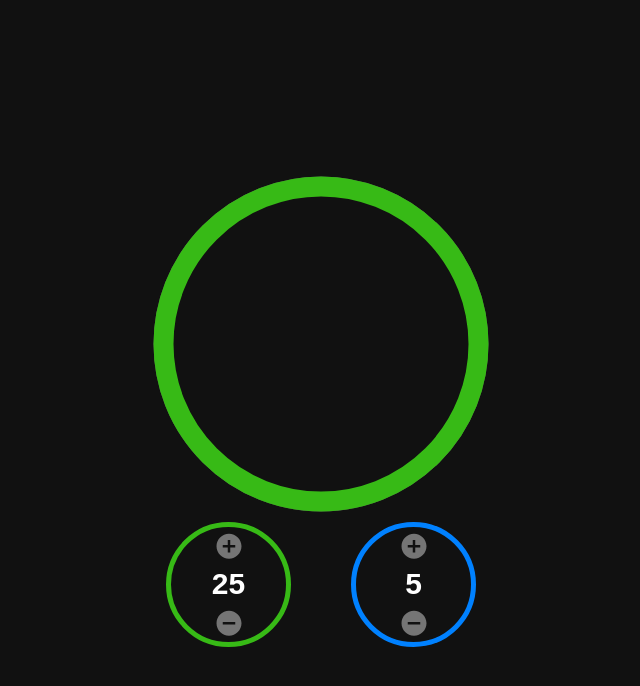
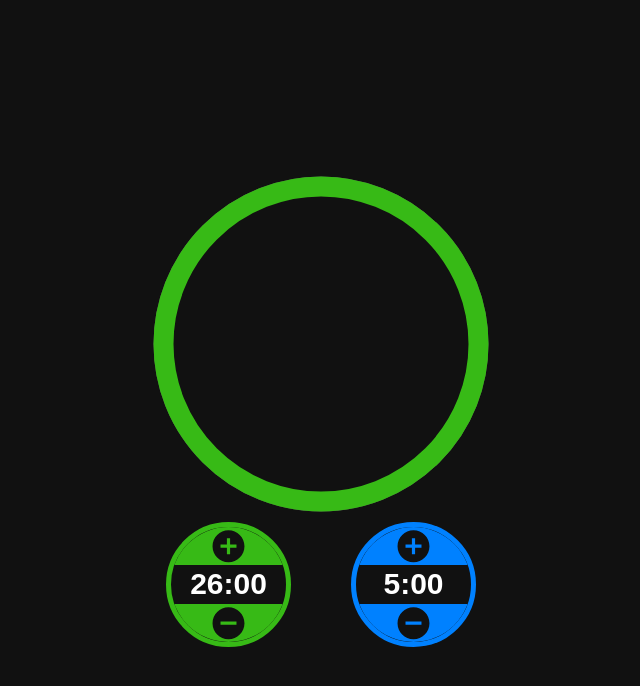
Before and after one commit to mreisz7/pomodoro-project, a plain HTML site: page index.html in a window 1280 px wide. Both pictures are taken after a click on the icon 555 px from the left and 546 px from the top of the page. Shown: the whole page, without its empty margins (327-967 px from the left). Drawn offline with nearby package versions, Linux system fonts and the light colour scheme.

Commit message:
Add increase and decrease timer length functionality
You can now increase and decrease the length of the session and break timers, though they aren't hooked up to the timer yet.

```diff
--- a/assets/css/pomodoro.scss
+++ b/assets/css/pomodoro.scss
@@ -91,6 +91,7 @@ body {
       width: 125px;
       border: 5px solid;
       border-radius: 50%;
+      overflow: hidden;
     }
 
     #session-length-container {
@@ -99,10 +100,30 @@ body {
       border-color: $session-circle;
     }
 
+    #increase-session-length,
+    #decrease-session-length {
+      background-color: $session-circle;
+      width: 100%;
+
+      &:hover {
+        background-color: darken($session-circle, 10%);
+      }
+    }
+
     #break-length-container {
       flex: 1;
       margin-left: 2em;
       border-color: $break-circle;
+    }
+
+    #increase-break-length,
+    #decrease-break-length {
+      background-color: $break-circle;
+      width: 100%;
+
+            &:hover {
+              background-color: darken($break-circle, 10%);
+            }
     }
 
     .increase-length,
@@ -111,12 +132,7 @@ body {
       cursor: pointer;
       height: 2em;
       width: 2em;
-    }
-
-    .increase-length:hover,
-    .decrease-length:hover {
-      transform: scale(1.1);
-      transform-origin: center center;
+      fill: $background-color;
     }
 
     .length-display {
--- a/assets/js/pomodoro.js
+++ b/assets/js/pomodoro.js
@@ -1,5 +1,7 @@
-var timerLength = 60;
+var timerLength = 25 * 60;
 var timerStart = timerLength;
+var sessionLength;
+var breakLength;
 var circumference = Math.round(document.getElementById('countdown-circle').getBBox().width * 3.14159);
 var timer;
 var timerRunning = false;
@@ -7,19 +9,13 @@ var timerRunning = false;
 function startTimer() {
   timerRunning = true;
   timer = setInterval(function() {
-
     $('#time-remaining').text(formatSeconds(timerLength));
-
     $('#countdown-circle').css('stroke-dashoffset', -(circumference - (circumference * (timerLength / timerStart))));
-
     if (timerLength == 0) {
       stopTimer();
       return;
     }
-
     timerLength--;
-
-    console.log(timerLength);
   }, 1000);
 };
 
@@ -36,7 +32,6 @@ function formatSeconds(seconds) {
 };
 
 $(document).ready(function() {
-  timerLength = 60;
   $('#countdown-circle').css('stroke-dashoffset', 0);
 
   $('#timer').on('click', function() {
@@ -46,4 +41,33 @@ $(document).ready(function() {
       startTimer();
     }
   })
+
+  $('#increase-session-length').on('click', function() {
+    changeTimerLength("session", "increase");
+  });
+  $('#decrease-session-length').on('click', function() {
+    changeTimerLength("session", "decrease");
+  });
+  $('#increase-break-length').on('click', function() {
+    changeTimerLength("break", "increase");
+  });
+  $('#decrease-break-length').on('click', function() {
+    changeTimerLength("break", "decrease");
+  });
 })
+
+function changeTimerLength(timerType, direction) {
+  var newTimerLength = Number($('#' + timerType + '-length').attr('data-' + timerType + '-length'));
+  if (direction == "increase") {
+    newTimerLength += 1;
+  } else if (direction == "decrease") {
+    newTimerLength -= 1;
+  }
+  $('#' + timerType + '-length').attr('data-' + timerType + '-length', newTimerLength);
+  $('#' + timerType + '-length').html(newTimerLength.toString() + ":00");
+  if (timerType == 'session') {
+    sessionLength = newTimerLength * 60;
+  } else {
+    breakLength = newTimerLength * 60;
+  }
+}
--- a/index.html
+++ b/index.html
@@ -28,22 +28,22 @@
       <!-- Session Length -->
       <div id="session-length-container" class="length-container">
         <svg id="increase-session-length" class="increase-length" xmlns="http://www.w3.org/2000/svg" viewbox="0 0 24 24">
-          <path fill="#757575" d="M12 2.001c-5.514 0-10 4.486-10 10s4.486 10 10 10 10-4.486 10-10-4.486-10-10-10zm5 11h-4v4h-2v-4H7v-2h4v-4h2v4h4v2z"/>
+          <path d="M12 2.001c-5.514 0-10 4.486-10 10s4.486 10 10 10 10-4.486 10-10-4.486-10-10-10zm5 11h-4v4h-2v-4H7v-2h4v-4h2v4h4v2z"/>
         </svg>
-        <h1 id="session-length" class="length-display">25</h1>
+        <h1 id="session-length" class="length-display" data-session-length="25">25:00</h1>
         <svg id="decrease-session-length" class="decrease-length" xmlns="http://www.w3.org/2000/svg" viewbox="0 0 24 24">
-          <path fill="#757575" d="M12 2.001c-5.514 0-10 4.486-10 10s4.486 10 10 10 10-4.486 10-10-4.486-10-10-10zm5 11H7v-2h10v2z"/>
+          <path d="M12 2.001c-5.514 0-10 4.486-10 10s4.486 10 10 10 10-4.486 10-10-4.486-10-10-10zm5 11H7v-2h10v2z"/>
         </svg>
       </div>
 
       <!-- Break Length -->
       <div id="break-length-container" class="length-container">
         <svg id="increase-break-length" class="increase-length" xmlns="http://www.w3.org/2000/svg" viewbox="0 0 24 24">
-          <path fill="#757575" d="M12 2.001c-5.514 0-10 4.486-10 10s4.486 10 10 10 10-4.486 10-10-4.486-10-10-10zm5 11h-4v4h-2v-4H7v-2h4v-4h2v4h4v2z"/>
+          <path d="M12 2.001c-5.514 0-10 4.486-10 10s4.486 10 10 10 10-4.486 10-10-4.486-10-10-10zm5 11h-4v4h-2v-4H7v-2h4v-4h2v4h4v2z"/>
         </svg>
-        <h1 id="break-length" class="length-display">5</h1>
+        <h1 id="break-length" class="length-display" data-break-length="5">5:00</h1>
         <svg id="decrease-break-length" class="decrease-length" xmlns="http://www.w3.org/2000/svg" viewbox="0 0 24 24">
-          <path fill="#757575" d="M12 2.001c-5.514 0-10 4.486-10 10s4.486 10 10 10 10-4.486 10-10-4.486-10-10-10zm5 11H7v-2h10v2z"/>
+          <path d="M12 2.001c-5.514 0-10 4.486-10 10s4.486 10 10 10 10-4.486 10-10-4.486-10-10-10zm5 11H7v-2h10v2z"/>
         </svg>
       </div>
 
```
Also changed, not shown: assets/css/pomodoro.min.css.
